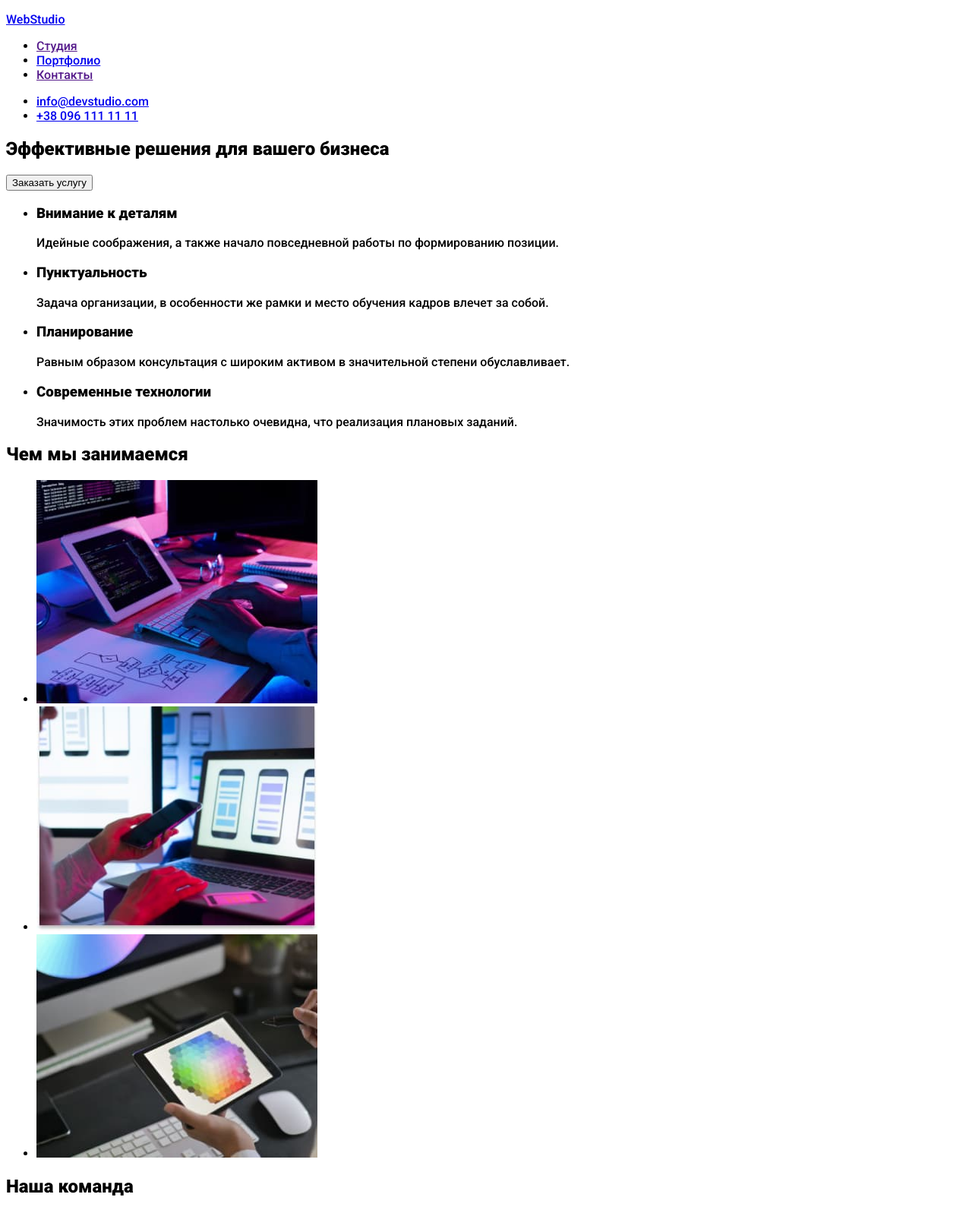
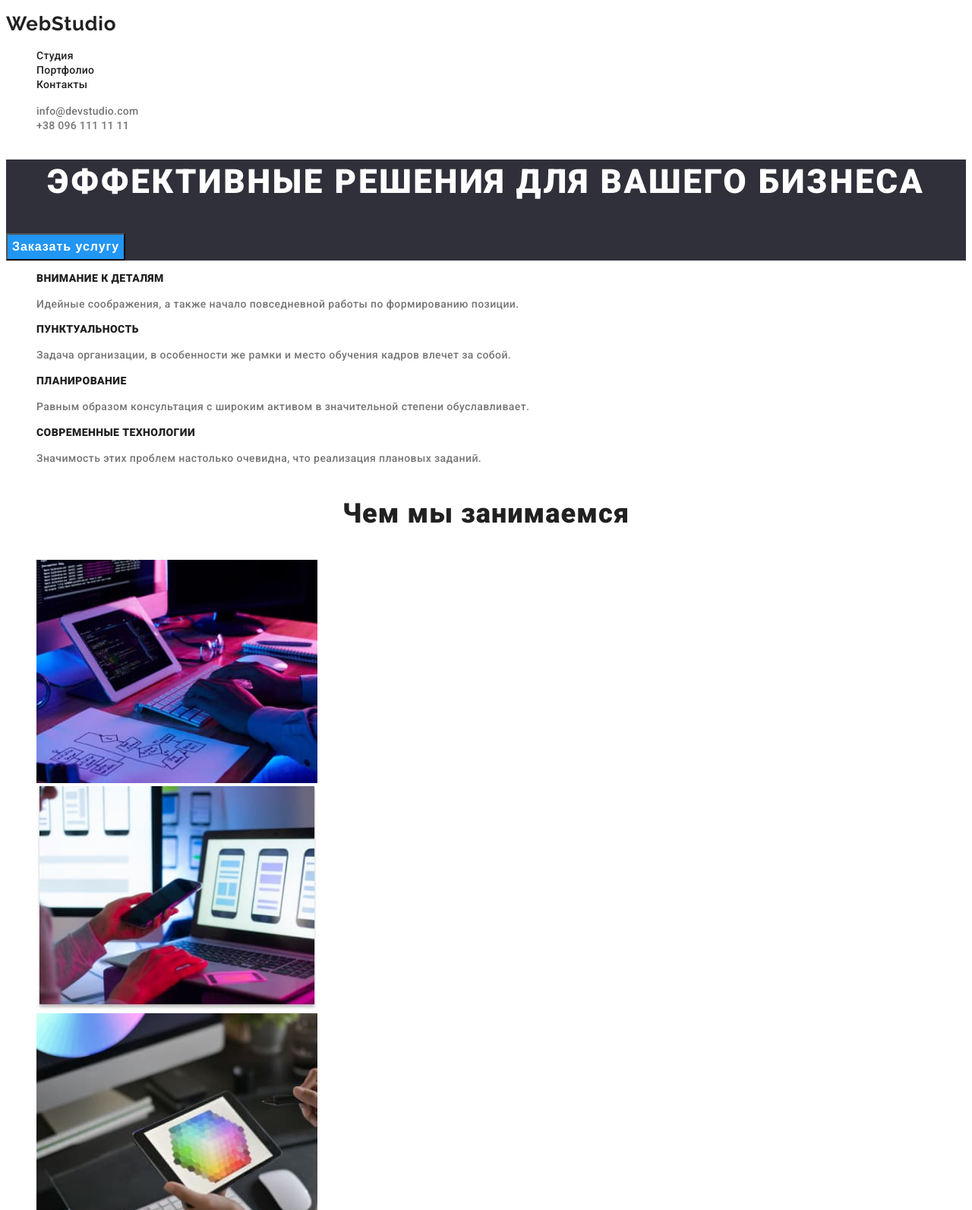
Before and after one commit to AndreyChernii/goit-markup-hw-02, a plain HTML site: page index.html in a window 1280 px wide. Shown: the top 1593 px of the page at 76% size. Drawn offline with Linux system fonts and the light colour scheme.

Commit message:
added text styles

```diff
--- a/css/style.css
+++ b/css/style.css
@@ -1,3 +1,204 @@
+:root {
+  --header-color: #212121;
+  ---accent-color: #2196f3;
+  --peculiarities-title-color: #212121;
+  --peculiarities-text-color: #757575;
+  --title-color: #212121;
+  --main-color: #fffffff;
+}
+
 body {
   font-family: Roboto, Tahoma, sans-serif;
 }
+
+.link {
+  text-decoration: none;
+}
+
+.list {
+  list-style: none;
+}
+.visually-hidden {
+  position: absolute;
+  white-space: nowrap;
+  width: 1px;
+  height: 1px;
+  overflow: hidden;
+  border: 0;
+  padding: 0;
+  clip: rect(0 0 0 0);
+  clip-path: inset(50%);
+  margin: -1px;
+}
+.header {
+}
+.header-navigation {
+}
+.header-logo {
+  font-family: "Raleway";
+  font-weight: 700;
+  font-size: 26px;
+  line-height: 1.19;
+  letter-spacing: 0.03em;
+  color: var(--header-color);
+}
+.first-logo-clr {
+  color: var(--accent-color);
+}
+.header-list {
+}
+.header-link {
+  font-weight: 500;
+  font-size: 14px;
+  line-height: 1.14;
+  letter-spacing: 0.02em;
+  color: var(--header-color);
+}
+.header-contacts-item {
+  font-weight: 500;
+  font-size: 14px;
+  line-height: 1.14;
+  letter-spacing: 0.02em;
+  color: #757575;
+}
+.header-link:hover,
+.header-link:focus {
+  color: var(--accent-color);
+}
+
+.header-contacts-item:hover,
+.header-contacts-item:focus {
+  color: var(--accent-color);
+}
+
+.header-mail {
+}
+.header-tel {
+}
+
+/* ---------------------HERO--------------------- */
+.hero {
+  background: #2f303a;
+}
+.hero-title {
+  font-weight: 900;
+  font-size: 44px;
+  line-height: 1.36;
+  text-align: center;
+  letter-spacing: 0.06em;
+  text-transform: uppercase;
+
+  color: #ffffff;
+}
+.hero-btn {
+  font-weight: 700;
+  font-size: 16px;
+  line-height: 1.87;
+  color: #ffffff;
+  background-color: var(---accent-color);
+  display: flex;
+  align-items: center;
+  text-align: center;
+  letter-spacing: 0.06em;
+}
+
+.hero-btn:hover {
+  color: var(--accent-color);
+  background-color: var(--main-color);
+}
+
+/* ---------------------peculiarities--------------------- */
+.peculiarities {
+}
+.peculiarities-list {
+}
+.peculiarities-item {
+}
+.peculiarities-item-title {
+  font-weight: 700;
+  font-size: 14px;
+  line-height: 1.14;
+  letter-spacing: 0.03em;
+  text-transform: uppercase;
+  color: var(--peculiarities-title-color);
+}
+.peculiarities-item-text {
+  font-weight: 400;
+  font-size: 14px;
+  line-height: 1.7;
+  letter-spacing: 0.03em;
+
+  color: var(--peculiarities-text-color);
+}
+
+/* ---------------------about--------------------- */
+
+.about {
+}
+.about-title {
+  ont-weight: 700;
+  font-size: 36px;
+  line-height: 1.7;
+  text-align: center;
+  letter-spacing: 0.03em;
+  color: var(--title-color);
+}
+.about-list {
+}
+.about-item {
+}
+
+/* ---------------------team--------------------- */
+.team {
+  background-color: #f5f4fa;
+}
+.team-title {
+  font-weight: 700;
+  font-size: 36px;
+  line-height: 1.7;
+  text-align: center;
+  letter-spacing: 0.03em;
+  color: var(--title-color);
+}
+.team-list {
+}
+.team-item {
+  background-color: #ffffff;
+}
+.team-item-title {
+  font-weight: 500;
+  font-size: 16px;
+  line-height: 1.18;
+  text-align: center;
+  letter-spacing: 0.03em;
+  color: var(--title-color);
+}
+.team-item-text {
+  font-weight: 400;
+  font-size: 16px;
+  line-height: 1.18;
+  text-align: center;
+  letter-spacing: 0.03em;
+  color: #757575;
+}
+
+/* ---------------------footer--------------------- */
+
+.footer {
+  background-color: #2f303a;
+}
+.footer-list {
+}
+.footer-logo-clr {
+  color: #ffffff;
+}
+.footer-adres {
+}
+.footer-mail {
+}
+.footer-tel {
+}
+
+.footer .first-logo-clr {
+  color: #2196f3;
+}
--- a/index.html
+++ b/index.html
@@ -18,22 +18,22 @@
     <header class="header">
       <nav class="header-navigation">
         <p>
-          <a class="header-logo" href="./index.html">
+          <a class="header-logo link" href="./index.html">
             <span class="first-logo-clr">Web</span>Studio</a
           >
         </p>
-        <ul class="header-list">
-          <li class="header-item"><a href="">Студия</a></li>
-          <li class="header-item"><a href="./portfolio.html">Портфолио</a></li>
-          <li class="header-item"><a href="">Контакты</a></li>
+        <ul class="header-list list">
+          <li class="header-item"><a class=" header-link link" href="">Студия</a></li>
+          <li class="header-item"><a class=" header-link link" href="./portfolio.html">Портфолио</a></li>
+          <li class="header-item"><a class="header-link link" href="">Контакты</a></li>
         </ul>
       </nav>
-      <ul class="header-contacts">
-        <li class="header-mail">
-          <a href="malito:info@devstudio.com">info@devstudio.com</a>
+      <ul class="header-contacts list">
+        <li class=" header-mail">
+          <a class="header-contacts-item link" href="malito:info@devstudio.com">info@devstudio.com</a>
         </li>
         <li class="header-tel">
-          <a href="tel:+380961111111">+38 096 111 11 11</a>
+          <a class="header-contacts-item link" href="tel:+380961111111">+38 096 111 11 11</a>
         </li>
       </ul>
     </header>
@@ -43,7 +43,8 @@
         <button class="hero-btn" type="button">Заказать услугу</button>
       </section>
       <section class="peculiarities">
-        <ul class="peculiarities-list">
+        <h1 class="visually-hidden"> Преимущества</h1>
+        <ul class="peculiarities-list list">
           <li class="peculiarities-item">
             <h3 class="peculiarities-item-title">Внимание к деталям</h3>
             <p class="peculiarities-item-text">
@@ -76,7 +77,7 @@
       </section>
       <section class="about">
         <h2 class="about-title">Чем мы занимаемся</h2>
-        <ul class="about-list">
+        <ul class="about-list list">
           <li class="about-item">
             <img src="./images/img-3.jpg" alt="человек пишет код" width="370" />
           </li>
@@ -94,7 +95,7 @@
       </section>
       <section class="team">
         <h2 class="team-title">Наша команда</h2>
-        <ul class="team-list">
+        <ul class="team-list list">
           <li class="team-item">
             <img
               src="./images/img-4.jpg"
@@ -135,24 +136,24 @@
       </section>
     </main>
     <footer class="footer">
-      <ul class="footer-list">
+      <ul class="footer-list list">
         <li class="footer-logo">
-          <a href="./index.html"
+          <a class="footer-logo-clr link" href="./index.html"
             ><span class="first-logo-clr">Web</span>Studio</a
           >
         </li>
         <li class="footer-adres">
           <address>
-            <a href="https://goo.gl/maps/iMmvKEak9fmpX5LV8"
+            <a class="link" href="https://goo.gl/maps/iMmvKEak9fmpX5LV8"
               >г. Киев, пр-т Леси Украинки, 26</a
             >
           </address>
         </li>
         <li class="footer-mail">
-          <a href="malito:info@devstudio.com">info@devstudio.com</a>
+          <a class="link" href="malito:info@devstudio.com">info@devstudio.com</a>
         </li>
         <li class="footer-tel">
-          <a href="tel:+380961111111">+38 096 111 11 11</a>
+          <a class="link" href="tel:+380961111111">+38 096 111 11 11</a>
         </li>
       </ul>
     </footer>
```
